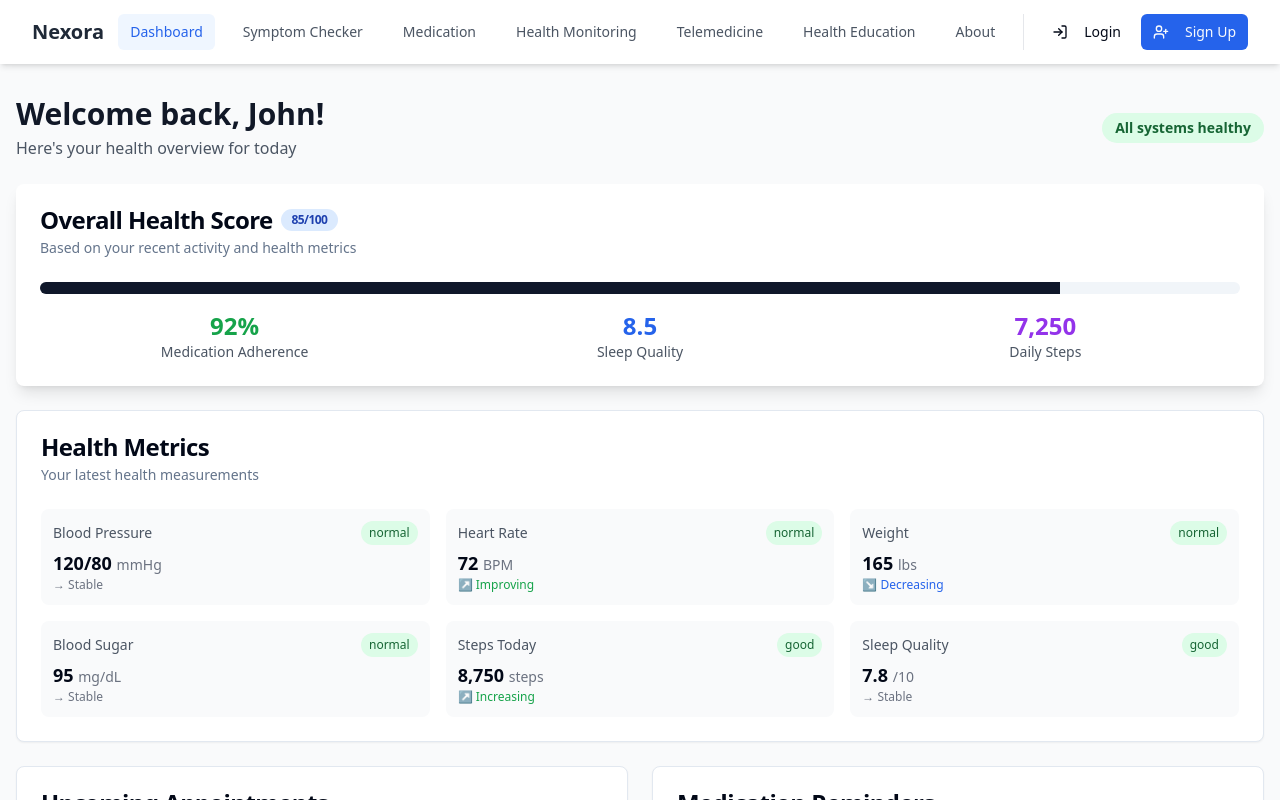
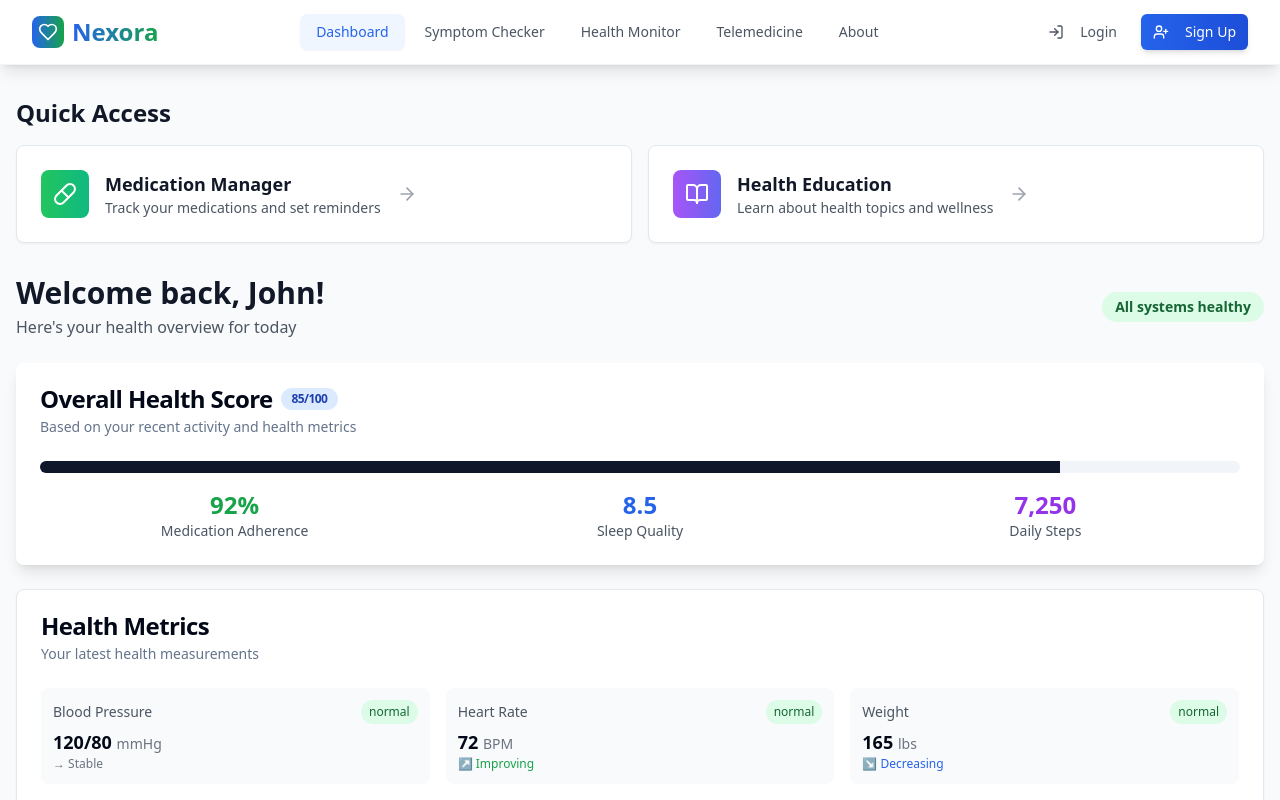
Before and after one commit to sanskar-09/Nexora-, a React (Vite) app: page / in a window 1280 px wide. Shown: the top 800 px of the page. Built offline with nearby package versions, Linux system fonts and the light colour scheme.

Commit message:
Fix: Improve navbar UI and functionality
- Improved the visual appearance of the navigation bar.
- Ensured all page names are aligned correctly.
- Reduced the number of items in the navbar and linked them to relevant quick links.

```diff
--- a/src/components/Navigation.tsx
+++ b/src/components/Navigation.tsx
@@ -2,7 +2,7 @@
 import { Button } from "@/components/ui/button";
 import { Link, useLocation } from "react-router-dom";
 import { useState } from "react";
-import { Menu, X, LogIn, UserPlus } from "lucide-react";
+import { Menu, X, LogIn, UserPlus, Heart } from "lucide-react";
 
 interface NavigationProps {
   onAuthChange?: (isAuthenticated: boolean) => void;
@@ -15,13 +15,12 @@ const Navigation = ({ onAuthChange, isAuthenticated = true, activeTab, onTabChan
   const [isMobileMenuOpen, setIsMobileMenuOpen] = useState(false);
   const location = useLocation();
 
+  // Reduced navigation items - moved some to quick links in dashboard
   const navigationItems = [
     { path: "/", label: "Dashboard", tab: "dashboard" },
     { path: "/symptom-checker", label: "Symptom Checker", tab: "symptoms" },
-    { path: "/medication", label: "Medication", tab: "medications" },
-    { path: "/health-monitoring", label: "Health Monitoring", tab: "monitoring" },
+    { path: "/health-monitoring", label: "Health Monitor", tab: "monitoring" },
     { path: "/telemedicine", label: "Telemedicine", tab: "telemedicine" },
-    { path: "/education", label: "Health Education", tab: "education" },
     { path: "/about", label: "About", tab: "about" }
   ];
 
@@ -33,47 +32,53 @@ const Navigation = ({ onAuthChange, isAuthenticated = true, activeTab, onTabChan
   };
 
   return (
-    <nav className="bg-white shadow-md sticky top-0 z-50">
+    <nav className="bg-white shadow-lg border-b border-gray-100 sticky top-0 z-50">
       <div className="max-w-7xl mx-auto px-4 sm:px-6 lg:px-8">
-        <div className="flex justify-between h-16">
+        <div className="flex justify-between items-center h-16">
+          {/* Logo */}
           <div className="flex items-center">
-            <Link to="/create-account" className="flex items-center" onClick={() => handleNavClick({ tab: "create-account" })}>
-              <span className="text-xl font-bold text-gray-800">Nexora</span>
+            <Link to="/" className="flex items-center space-x-2" onClick={() => handleNavClick({ tab: "dashboard" })}>
+              <div className="w-8 h-8 bg-gradient-to-r from-blue-600 to-green-600 rounded-lg flex items-center justify-center">
+                <Heart className="w-5 h-5 text-white" />
+              </div>
+              <span className="text-2xl font-bold bg-gradient-to-r from-blue-600 to-green-600 bg-clip-text text-transparent">
+                Nexora
+              </span>
             </Link>
           </div>
 
           {/* Desktop Navigation */}
-          <div className="hidden md:flex items-center space-x-4">
+          <div className="hidden md:flex items-center space-x-1">
             {navigationItems.map((item) => (
               <Link
                 key={item.path}
                 to={item.path}
-                className={`px-3 py-2 rounded-md text-sm font-medium transition-colors ${
+                className={`px-4 py-2 rounded-lg text-sm font-medium transition-all duration-200 ${
                   location.pathname === item.path || activeTab === item.tab
-                    ? "text-blue-600 bg-blue-50"
-                    : "text-gray-600 hover:text-gray-900 hover:bg-gray-50"
+                    ? "text-blue-600 bg-blue-50 shadow-sm"
+                    : "text-gray-600 hover:text-blue-600 hover:bg-gray-50"
                 }`}
                 onClick={() => handleNavClick(item)}
               >
                 {item.label}
               </Link>
             ))}
+          </div>
 
           {/* Auth Buttons */}
-            <div className="flex items-center space-x-2 ml-4 border-l border-gray-200 pl-4">
+          <div className="hidden md:flex items-center space-x-3">
             <Link to="/login">
-                <Button variant="ghost" size="sm">
+              <Button variant="ghost" size="sm" className="text-gray-600 hover:text-blue-600">
                 <LogIn className="w-4 h-4 mr-2" />
                 Login
               </Button>
             </Link>
             <Link to="/signup">
-                <Button size="sm" className="bg-blue-600 hover:bg-blue-700">
+              <Button size="sm" className="bg-gradient-to-r from-blue-600 to-blue-700 hover:from-blue-700 hover:to-blue-800 text-white shadow-md">
                 <UserPlus className="w-4 h-4 mr-2" />
                 Sign Up
               </Button>
             </Link>
-            </div>
           </div>
 
           {/* Mobile menu button */}
@@ -82,6 +87,7 @@ const Navigation = ({ onAuthChange, isAuthenticated = true, activeTab, onTabChan
               variant="ghost"
               size="sm"
               onClick={() => setIsMobileMenuOpen(!isMobileMenuOpen)}
+              className="text-gray-600 hover:text-blue-600"
             >
               {isMobileMenuOpen ? <X className="h-6 w-6" /> : <Menu className="h-6 w-6" />}
             </Button>
@@ -90,16 +96,16 @@ const Navigation = ({ onAuthChange, isAuthenticated = true, activeTab, onTabChan
 
         {/* Mobile Navigation */}
         {isMobileMenuOpen && (
-          <div className="md:hidden">
-            <div className="px-2 pt-2 pb-3 space-y-1 sm:px-3 bg-white border-t border-gray-200">
+          <div className="md:hidden border-t border-gray-100">
+            <div className="px-2 pt-4 pb-6 space-y-2 bg-white">
               {navigationItems.map((item) => (
                 <Link
                   key={item.path}
                   to={item.path}
-                  className={`block px-3 py-2 rounded-md text-base font-medium transition-colors ${
+                  className={`block px-4 py-3 rounded-lg text-base font-medium transition-all duration-200 ${
                     location.pathname === item.path || activeTab === item.tab
-                      ? "text-blue-600 bg-blue-50"
-                      : "text-gray-600 hover:text-gray-900 hover:bg-gray-50"
+                      ? "text-blue-600 bg-blue-50 shadow-sm"
+                      : "text-gray-600 hover:text-blue-600 hover:bg-gray-50"
                   }`}
                   onClick={() => handleNavClick(item)}
                 >
@@ -108,15 +114,15 @@ const Navigation = ({ onAuthChange, isAuthenticated = true, activeTab, onTabChan
               ))}
 
               {/* Mobile Auth Buttons */}
-              <div className="border-t border-gray-200 pt-4 mt-4 space-y-2">
+              <div className="border-t border-gray-100 pt-4 mt-4 space-y-3">
                 <Link to="/login" className="block">
-                  <Button variant="ghost" size="sm" className="w-full justify-start">
+                  <Button variant="ghost" size="sm" className="w-full justify-start text-gray-600 hover:text-blue-600">
                     <LogIn className="w-4 h-4 mr-2" />
                     Login
                   </Button>
                 </Link>
                 <Link to="/signup" className="block">
-                  <Button size="sm" className="w-full bg-blue-600 hover:bg-blue-700">
+                  <Button size="sm" className="w-full bg-gradient-to-r from-blue-600 to-blue-700 hover:from-blue-700 hover:to-blue-800 text-white">
                     <UserPlus className="w-4 h-4 mr-2" />
                     Sign Up
                   </Button>
--- a/src/pages/Index.tsx
+++ b/src/pages/Index.tsx
@@ -1,6 +1,6 @@
 
 import { useState, useEffect } from 'react';
-import { useLocation } from 'react-router-dom';
+import { useLocation, Link } from 'react-router-dom';
 import Dashboard from '@/components/Dashboard';
 import { Button } from '@/components/ui/button';
 import { Card, CardContent } from '@/components/ui/card';
@@ -12,7 +12,9 @@ import {
   Award,
   Clock,
   ArrowRight,
-  CheckCircle
+  CheckCircle,
+  Pill,
+  BookOpen
 } from 'lucide-react';
 
 interface IndexProps {
@@ -30,6 +32,24 @@ const Index = ({ activeTab, setActiveTab }: IndexProps) => {
       setActiveTab('dashboard');
     }
   }, [location, setActiveTab]);
+
+  // Quick access links for features not in main navbar
+  const quickLinks = [
+    {
+      icon: Pill,
+      title: "Medication Manager",
+      description: "Track your medications and set reminders",
+      path: "/medication",
+      color: "from-green-500 to-emerald-500"
+    },
+    {
+      icon: BookOpen,
+      title: "Health Education",
+      description: "Learn about health topics and wellness",
+      path: "/education",
+      color: "from-purple-500 to-indigo-500"
+    }
+  ];
 
   const features = [
     {
@@ -149,6 +169,31 @@ const Index = ({ activeTab, setActiveTab }: IndexProps) => {
 
   return (
     <div className="container mx-auto px-4 py-8">
+      {/* Quick Links Section */}
+      <div className="mb-8">
+        <h2 className="text-2xl font-bold text-gray-900 mb-4">Quick Access</h2>
+        <div className="grid grid-cols-1 md:grid-cols-2 gap-4">
+          {quickLinks.map((link, index) => (
+            <Link key={index} to={link.path}>
+              <Card className="hover:shadow-lg transition-all duration-300 hover:-translate-y-1 cursor-pointer">
+                <CardContent className="p-6">
+                  <div className="flex items-center space-x-4">
+                    <div className={`w-12 h-12 bg-gradient-to-r ${link.color} rounded-lg flex items-center justify-center`}>
+                      <link.icon className="w-6 h-6 text-white" />
+                    </div>
+                    <div>
+                      <h3 className="text-lg font-semibold text-gray-900">{link.title}</h3>
+                      <p className="text-gray-600 text-sm">{link.description}</p>
+                    </div>
+                    <ArrowRight className="w-5 h-5 text-gray-400 ml-auto" />
+                  </div>
+                </CardContent>
+              </Card>
+            </Link>
+          ))}
+        </div>
+      </div>
+
       <Dashboard userRole={userRole} />
     </div>
   );
```
Lines whose indentation alone changed are shown as unchanged.
